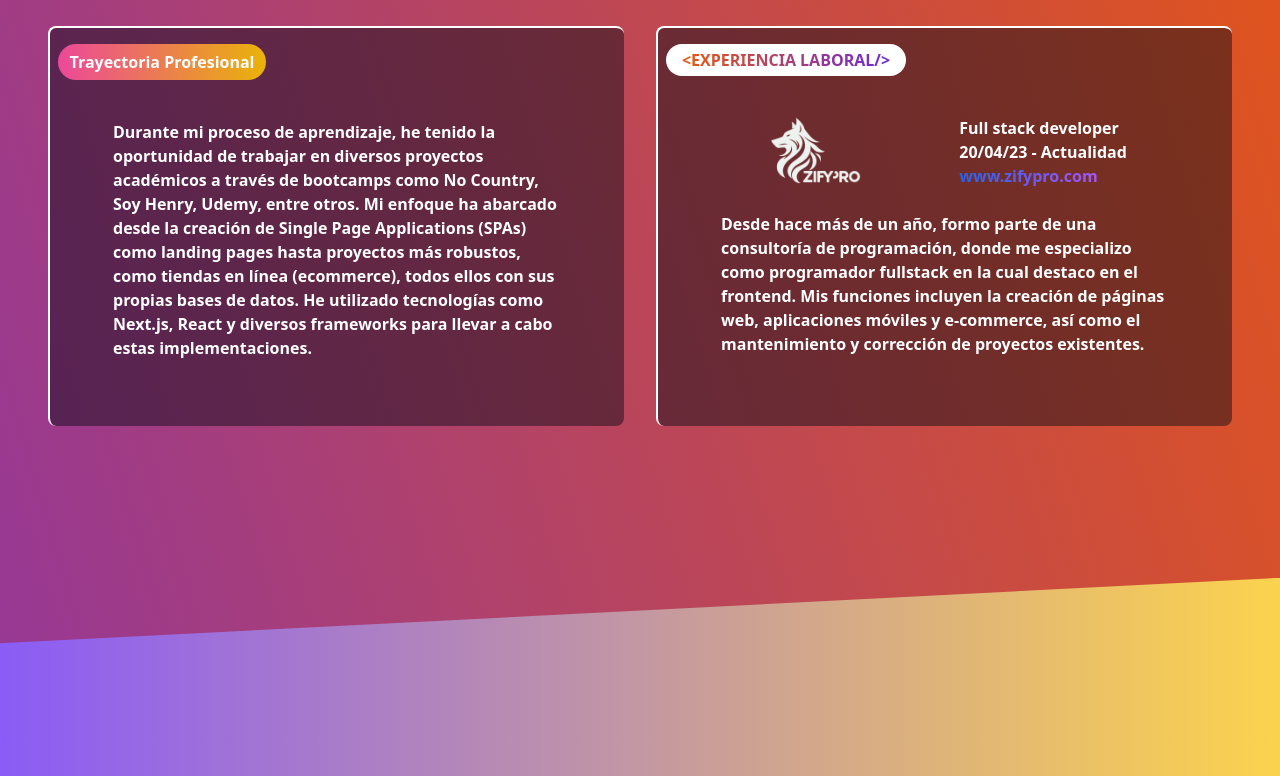
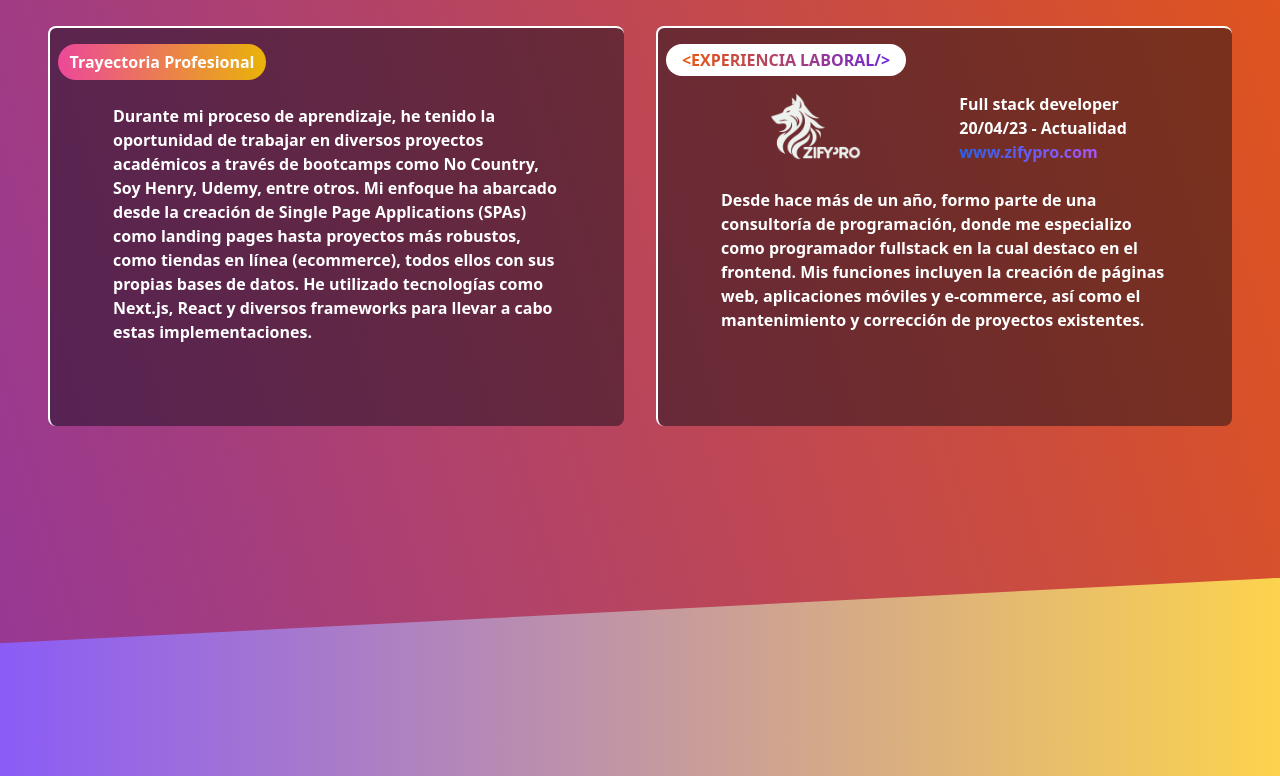
Before and after one commit to zuoki/porfolio2024, a React (Vite) app: page / in a window 1280 px wide. Shown: the part 784-1560 px from the top of the page. Built offline with nearby package versions, Linux system fonts and the light colour scheme.

Commit message:
porfolio pc suport 1.2.1

```diff
--- a/src/Foter/Foter.jsx
+++ b/src/Foter/Foter.jsx
@@ -4,7 +4,7 @@ const Foter = () => {
   return (
 
 
-<footer class="bg-white rounded-lg shadow m-4  bg-slate-800">
+<footer class=" rounded-lg shadow m-4  bg-slate-800">
     <div class="w-full mx-auto max-w-screen-xl p-4 md:flex md:items-center md:justify-between">
       <span class="text-sm text-gray-200 sm:text-center ">© 2024 <a href="https://github.com/zuoki/porfolio2024" target='blank' class="hover:underline">{"<Zuoki-Dev/>"}</a> Casi todos los derechos reservados.
     </span>
--- a/src/Pc/ExpPc/ExpPc.jsx
+++ b/src/Pc/ExpPc/ExpPc.jsx
@@ -11,8 +11,8 @@ const ExpPc = () => {
                 <h2 className='select-none w-52 h-9 rounded-full flex items-center justify-around bg-gradient-to-r from-pink-500 to-yellow-500 peer-checked:text-white text-white font-semibold font-sans'>
                     Trayectoria Profesional
                 </h2>
-                <div className='w-[35vw] h-[40vh] flex items-center 2xl:w-[35vw] 2xl:h-[23vh] mx-auto'>
-                    <p >
+                <div className='w-[35vw]  flex items-center 2xl:w-[35vw] 2xl:h-[23vh] mx-auto'>
+                    <p className='mt-6' >
                         Durante mi proceso de aprendizaje, he tenido la oportunidad de trabajar en diversos proyectos académicos a través de bootcamps como No Country, Soy Henry, Udemy, entre otros. Mi enfoque ha abarcado desde la creación de Single Page Applications (SPAs) como landing pages hasta proyectos más robustos, como tiendas en línea (ecommerce), todos ellos con sus propias bases de datos. He utilizado tecnologías como Next.js, React y diversos frameworks para llevar a cabo estas implementaciones.
                     </p>
                 </div>
@@ -23,7 +23,7 @@ const ExpPc = () => {
                 <div className=' rounded-3xl bg-white w-60 flex justify-center h-8'>
                     <h2 className=' select-none font-semibold font-sans text-transparent  bg-clip-text bg-gradient-to-r  from-orange-600  to-violet-700 mt-1'> {"<EXPERIENCIA LABORAL/>"}</h2>
                 </div>
-                <div className='w-[35vw] h-[40vh] flex items-center 2xl:w-[35vw] 2xl:h-[23vh] mx-auto'>
+                <div className='w-[35vw]  flex items-center 2xl:w-[35vw] 2xl:h-[23vh] mx-auto'>
                     <div className='flex justify-center '>
 
                         <section >
```
